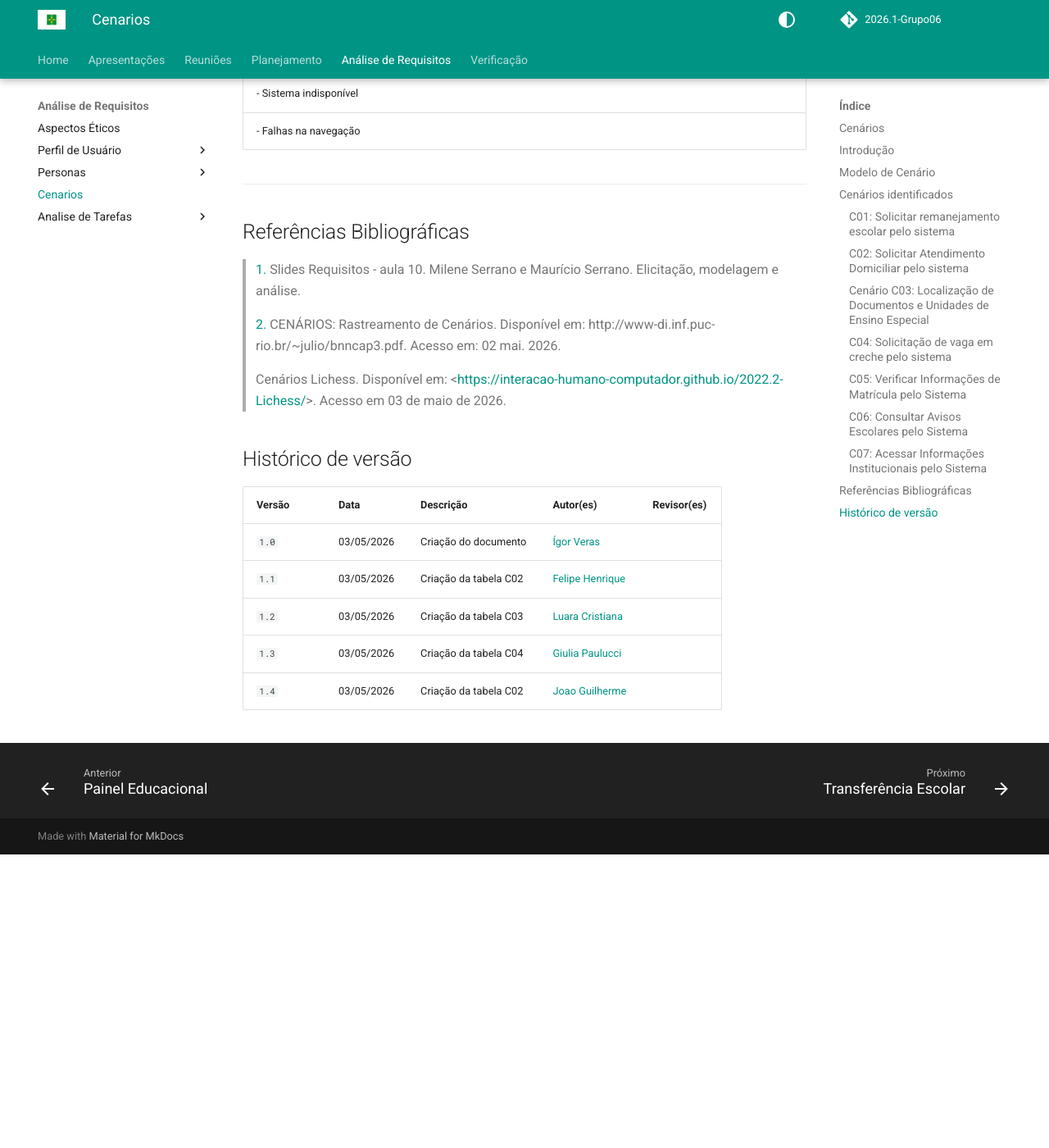
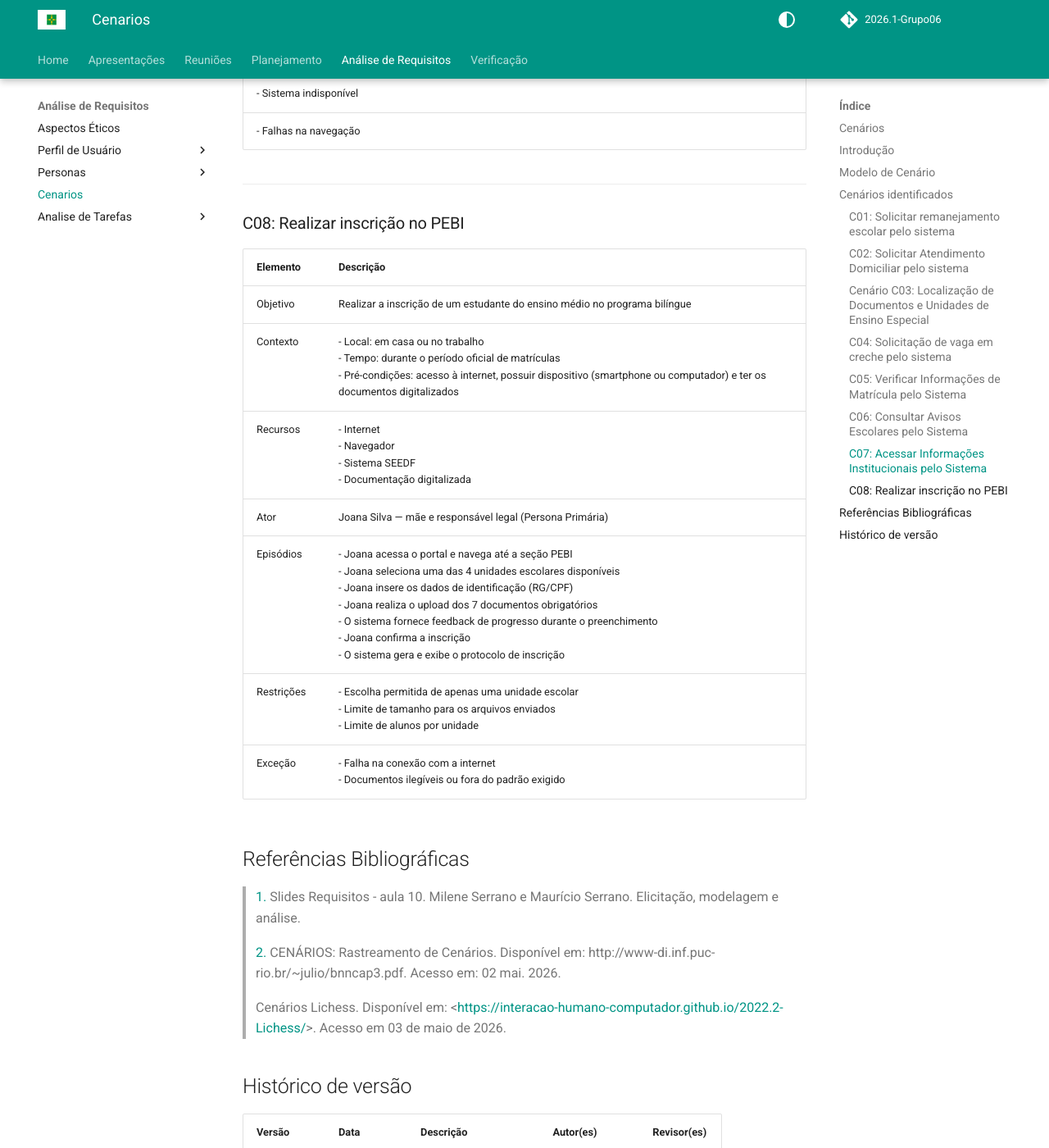
Before and after one commit to Interacao-Humano-Computador/2026.1-Grupo06, an MkDocs documentation site: the page built from docs/analise-de-requisitos/cenarios/cenarios.md, in a window 1280 px wide and 1400 px high, scrolled down 8157 px. Shown: the whole window at 82% size. Built offline with MkDocs 1.6.1 and Material for MkDocs 9.7.7, drawn with Linux system fonts in a browser that asks for light colours; comment, search, counter and statistics services are not loaded; before the commit the page ends 9199 px from its top, so only the background shows below that; some of the changed text lies outside the part shown.

Commit message:
Correcao cenarios

```diff
--- a/docs/analise-de-requisitos/cenarios/cenarios.md
+++ b/docs/analise-de-requisitos/cenarios/cenarios.md
@@ -162,6 +162,19 @@ Exceção | - Dificuldade em encontrar informações específicas
 
 ---
 
+### C08: Realizar inscrição no PEBI
+
+| Elemento   | Descrição |
+| ---------- | --------- |
+| Objetivo   | Realizar a inscrição de um estudante do ensino médio no programa bilíngue |
+| Contexto   | - Local: em casa ou no trabalho <br> - Tempo: durante o período oficial de matrículas <br> - Pré-condições: acesso à internet, possuir dispositivo (smartphone ou computador) e ter os documentos digitalizados |
+| Recursos   | - Internet <br> - Navegador <br> - Sistema SEEDF <br> - Documentação digitalizada |
+| Ator       | Joana Silva — mãe e responsável legal (Persona Primária) |
+| Episódios  | - Joana acessa o portal e navega até a seção PEBI <br> - Joana seleciona uma das 4 unidades escolares disponíveis <br> - Joana insere os dados de identificação (RG/CPF) <br> - Joana realiza o upload dos 7 documentos obrigatórios <br> - O sistema fornece feedback de progresso durante o preenchimento <br> - Joana confirma a inscrição <br> - O sistema gera e exibe o protocolo de inscrição |
+| Restrições | - Escolha permitida de apenas uma unidade escolar <br> - Limite de tamanho para os arquivos enviados <br> - Limite de alunos por unidade|
+| Exceção    | - Falha na conexão com a internet <br> - Documentos ilegíveis ou fora do padrão exigido |
+
+
 ## Referências Bibliográficas
 
 > <a id="REF1">1.</a> Slides Requisitos - aula 10. Milene Serrano e Maurício Serrano. Elicitação, modelagem e análise.
@@ -179,3 +192,4 @@ Exceção | - Dificuldade em encontrar informações específicas
 | `1.2`  | 03/05/2026 | Criação da tabela C03 | [Luara Cristiana](https://github.com/luacristiana)|         |
 | `1.3`  | 03/05/2026 | Criação da tabela C04 | [Giulia Paulucci](https://github.com/GiuliaPaulucci)|         |
 | `1.4`  | 03/05/2026 | Criação da tabela C02 | [Joao Guilherme](https://github.com/JoaoGSantana10)|         |
+| `1.5`  | 02/05/2026 | Criação da tabela C08 | [Matheus](https://github.com/matheus-06)||
```
